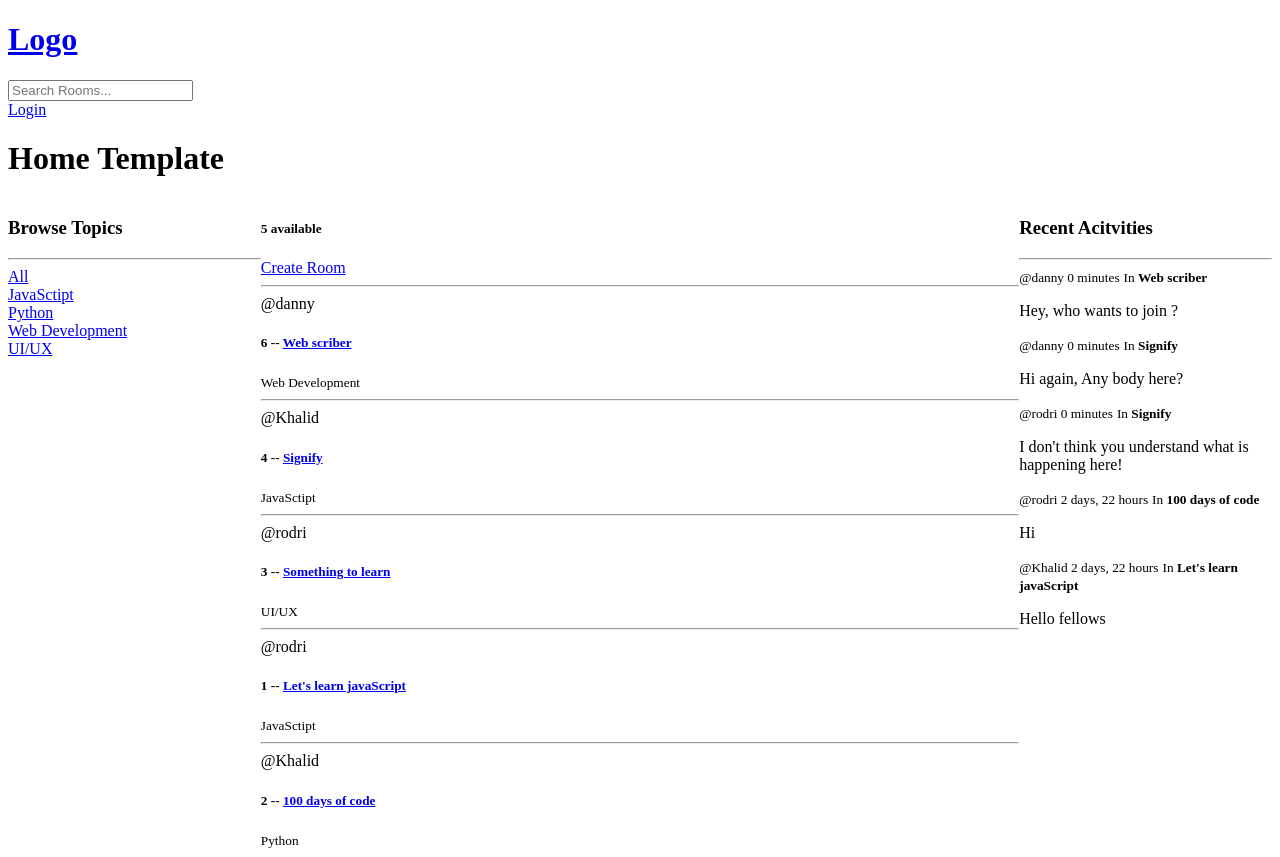
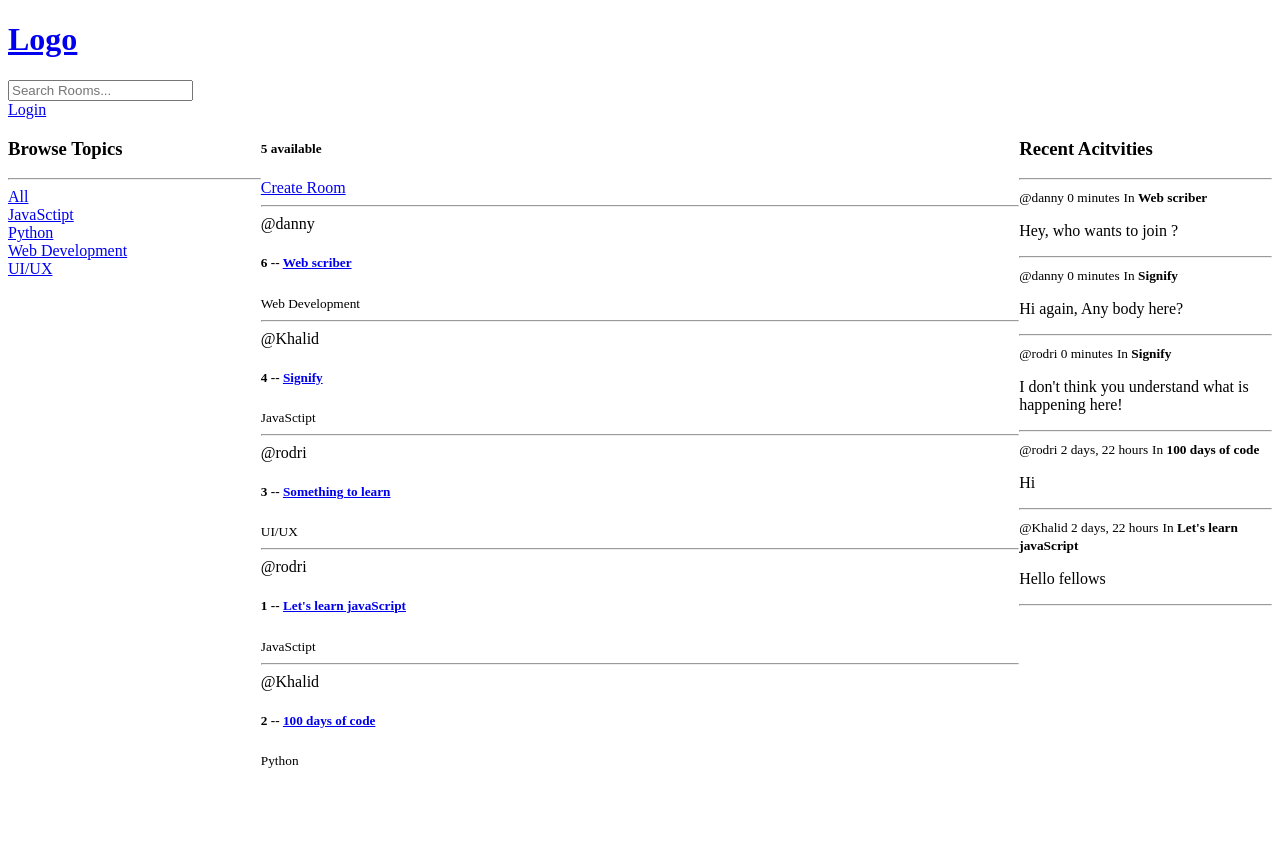
Before and after one commit to KitwanaSh/studyplace_django, a Django app: page / in a window 1280 px wide. After the commit the page ends 768 px from the top, so only its background shows below. Run offline with Django 4.2, Linux system fonts and the light colour scheme; data comes from the database, SQL or seed files in the repository.

Commit message:
Refractor: Remove the unecesary tag

```diff
--- a/base/templates/base/activity_component.html
+++ b/base/templates/base/activity_component.html
@@ -7,4 +7,5 @@
     {% if request.user == message.user %}
         <a href="{% url 'delete-message' message.id %}">Delete</a>
     {% endif %}
+    <hr>
     {% endfor %}
--- a/base/templates/base/home.html
+++ b/base/templates/base/home.html
@@ -7,8 +7,6 @@
         grid-template-columns: 1fr 3fr 1fr;
     }
 </style>
-
-<h1>Home Template</h1>
 
 <div class="home-container">
     <div>
```
